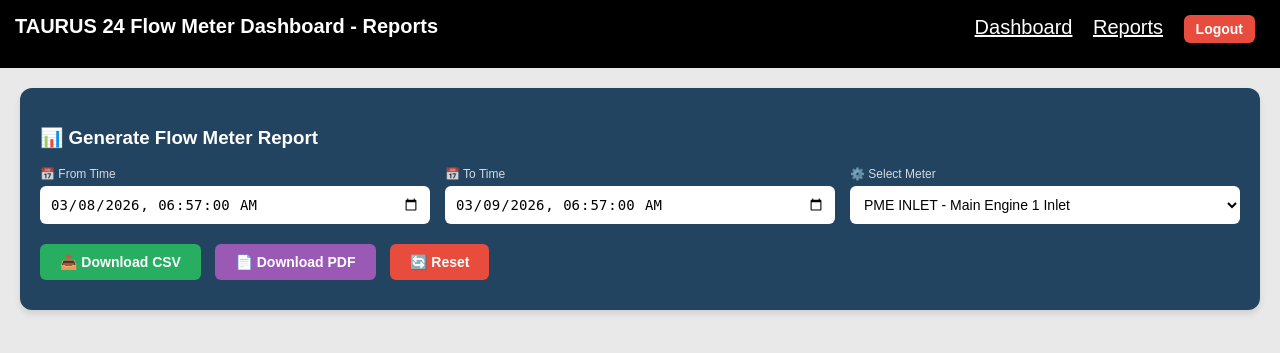
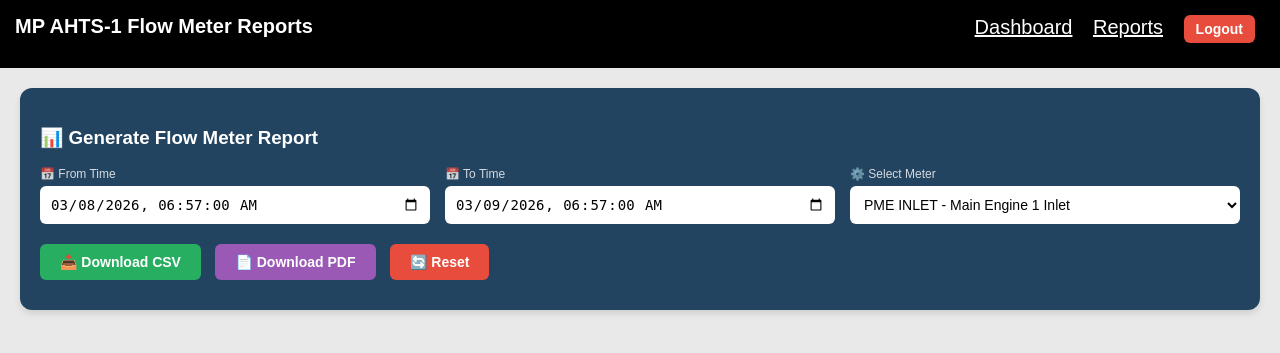
Before and after one commit to yogirajmagar07/webscadaserver, a Flask app: page /reports in a window 1280 px wide. Shown: the top 353 px of the page. Run offline with Flask 3, Linux system fonts and the light colour scheme; the visitor is signed in with stand-in values (Sample User, id 1).

Commit message:
Update reports.html

```diff
--- a/templates/reports.html
+++ b/templates/reports.html
@@ -146,7 +146,7 @@ button:hover {
 
 <div class="header">
 
-    <span style="font-weight:bold">TAURUS 24 Flow Meter Dashboard - Reports</span>
+    <span style="font-weight:bold">MP AHTS-1 Flow Meter Reports</span>
 
     <div style="float:right">
         <a href="/" style="color:white;margin-right:15px;">Dashboard</a>
```
